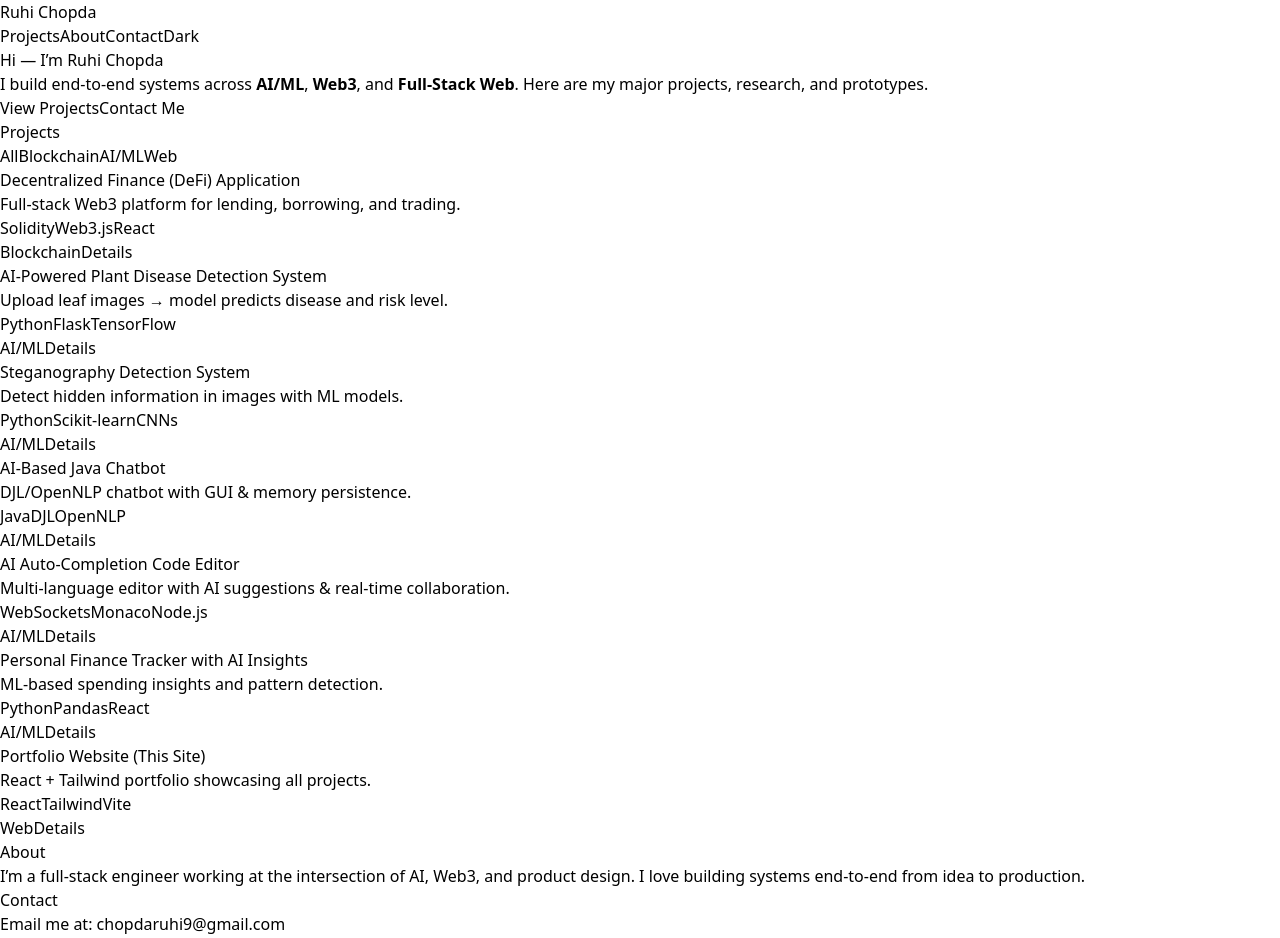
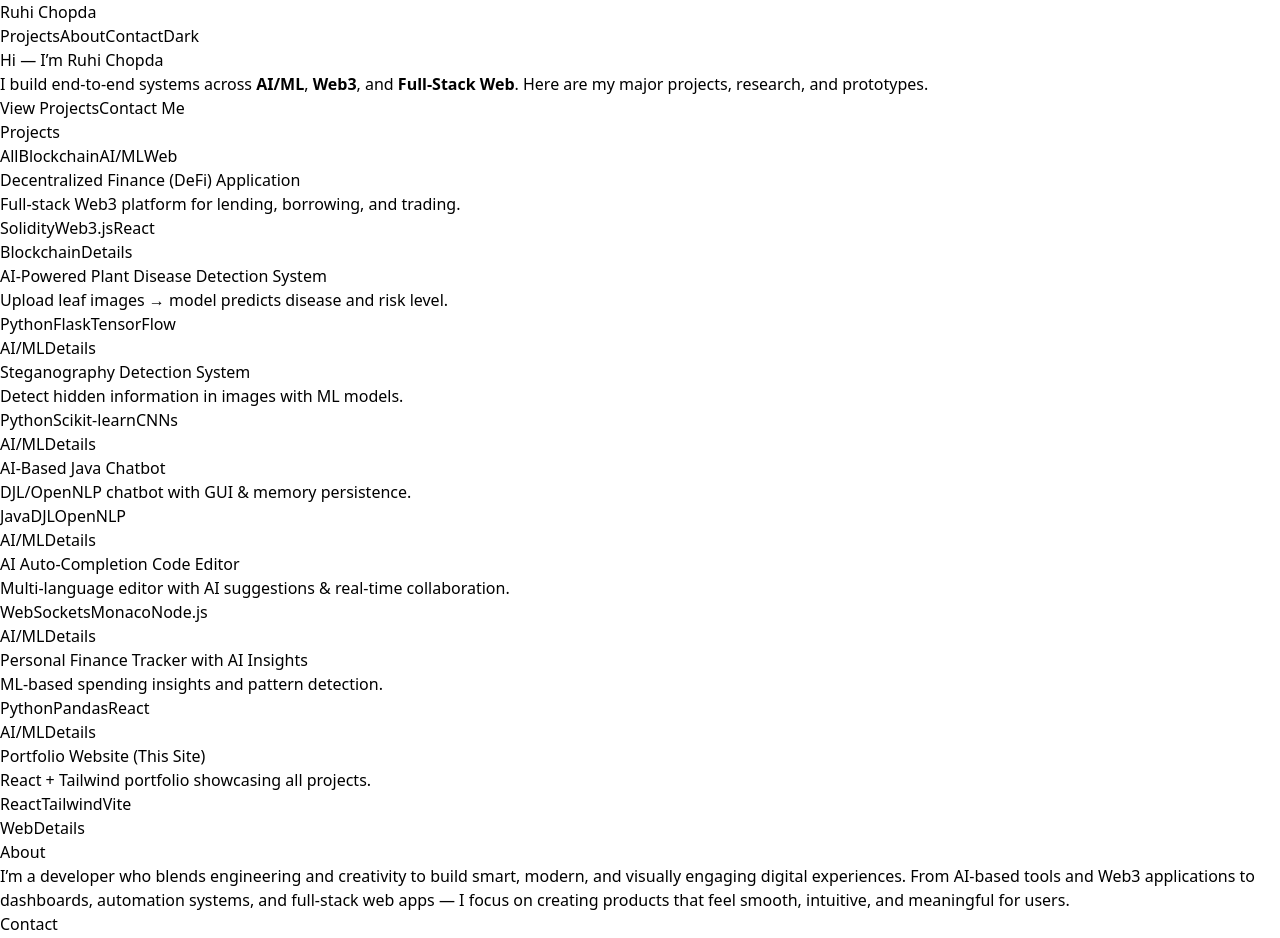
Before and after one commit to RuhiChopda/portfolio, a React (Vite) app: page / in a window 1280 px wide. Shown: the top 938 px of the page. Built offline with nearby package versions, Linux system fonts and the light colour scheme.

Commit message:
Update App.jsx

```diff
--- a/src/App.jsx
+++ b/src/App.jsx
@@ -217,8 +217,7 @@ export default function App() {
       <section id="about" className="mt-12">
         <h2 className="text-2xl font-bold">About</h2>
         <p className="mt-3 max-w-2xl">
-          I’m a full-stack engineer working at the intersection of AI, Web3, and product design.
-          I love building systems end-to-end from idea to production.
+         I’m a developer who blends engineering and creativity to build smart, modern, and visually engaging digital experiences. From AI-based tools and Web3 applications to dashboards, automation systems, and full-stack web apps — I focus on creating products that feel smooth, intuitive, and meaningful for users.
         </p>
       </section>
 
```
